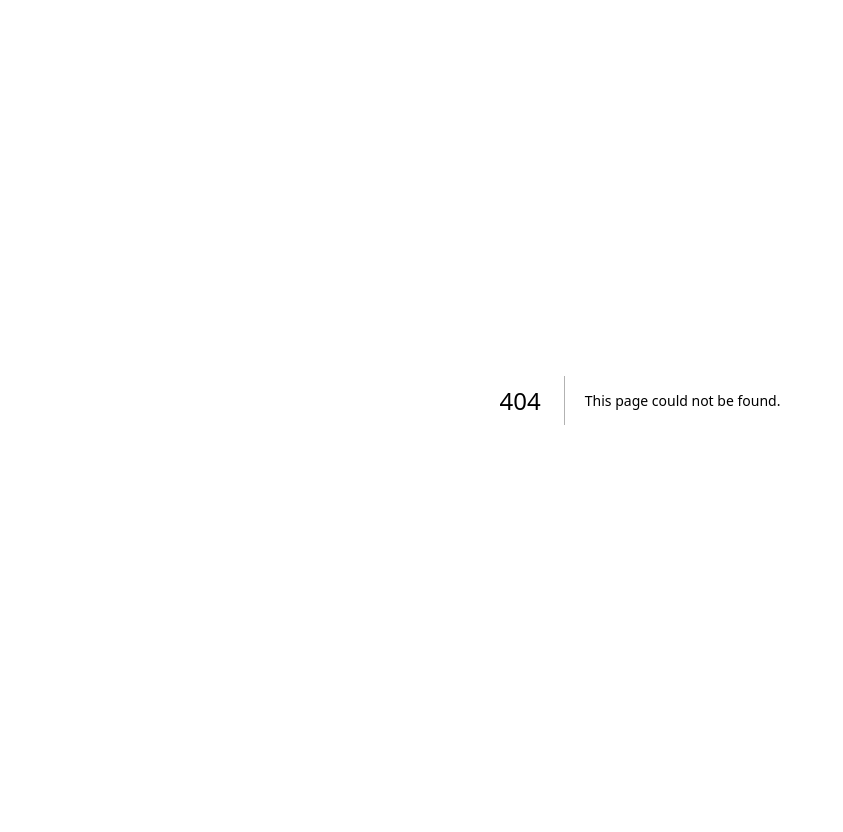
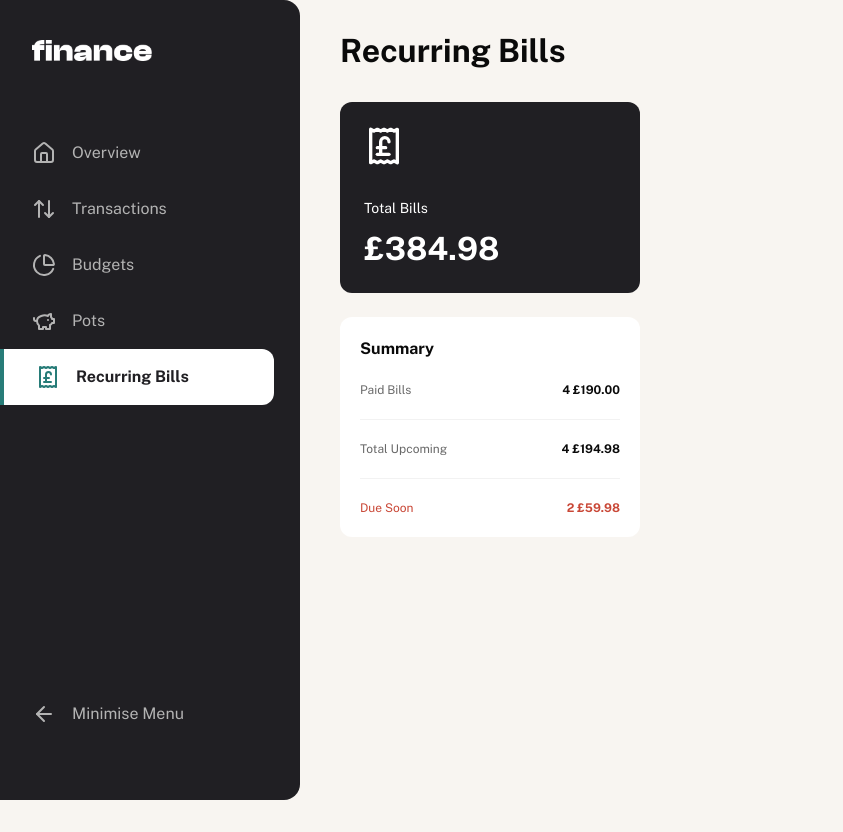
Before and after one commit to NatGlass/personal-finance-app-new, a Next.js app: page /recurring-bills in a window 1280 px wide. Before the commit this address had no page. Shown: the whole page, without its empty margins (0-843 px from the left). Before the commit the page ends 800 px from the top, so only its background shows below. Built offline with nearby package versions, Linux system fonts and the light colour scheme.

Commit message:
bill cards

```diff
--- a/src/app/(protected)/layout.tsx
+++ b/src/app/(protected)/layout.tsx
@@ -1,6 +1,6 @@
 import Sidebar from "@/components/navigation/sidebar";
 
-function ProtectedLayout({ children }: { children: React.ReactNode }) {
+async function ProtectedLayout({ children }: { children: React.ReactNode }) {
   return (
     <div className="w-full h-full">
       <Sidebar />
--- /dev/null
+++ b/src/app/(protected)/recurring-bills/_components/bill-card.tsx
@@ -0,0 +1,19 @@
+import { Typography } from "@/components/typography/typography";
+import { formatCurrency } from "@/utils/format-currency";
+import { ReceiptPoundSterlingIcon } from "lucide-react";
+
+function BillCard() {
+  return (
+    <div className="flex bg-grey-900 py-6 px-5 rounded-[12px] md:flex-col md:items-start text-white items-center gap-x-5 lg:p-6 w-full">
+      <ReceiptPoundSterlingIcon className="size-10" />
+      <div className="md:mt-8">
+        <Typography variant="preset4" className="font-normal">Total Bills</Typography>
+        <Typography variant="preset1" className="mt-[11px]">
+            {formatCurrency(384.98)}
+        </Typography>
+      </div>
+    </div>
+  );
+}
+
+export default BillCard;
--- /dev/null
+++ b/src/app/(protected)/recurring-bills/_components/summary-card.tsx
@@ -0,0 +1,43 @@
+import { Typography } from "@/components/typography/typography";
+import { Separator } from "@/components/ui/separator";
+import { formatCurrency } from "@/utils/format-currency";
+
+function BillCard() {
+  return (
+    <div className="flex bg-white p-5 rounded-[12px] flex-col gap-y-5 w-full">
+      <Typography variant="preset3" className="font-bold">
+        Summary
+      </Typography>
+      <div className="flex flex-col">
+        <div className="flex justify-between items-center">
+          <Typography variant="preset5" className="font-normal text-grey-500">
+            Paid Bills
+          </Typography>
+          <Typography variant="preset5_bold">
+            4 {formatCurrency(190)}
+          </Typography>
+        </div>
+        <Separator className="my-5" />
+        <div className="flex justify-between items-center">
+          <Typography variant="preset5" className="font-normal text-grey-500">
+            Total Upcoming
+          </Typography>
+          <Typography variant="preset5_bold">
+            4 {formatCurrency(194.98)}
+          </Typography>
+        </div>
+        <Separator className="my-5" />
+        <div className="flex justify-between items-center">
+          <Typography variant="preset5" className="font-normal text-red">
+            Due Soon
+          </Typography>
+          <Typography variant="preset5_bold" className="text-red">
+            2 {formatCurrency(59.98)}
+          </Typography>
+        </div>
+      </div>
+    </div>
+  );
+}
+
+export default BillCard;
--- /dev/null
+++ b/src/app/(protected)/recurring-bills/page.tsx
@@ -0,0 +1,22 @@
+import PageContainer from "@/components/common/page-container";
+import { Typography } from "@/components/typography/typography";
+import BillCard from "./_components/bill-card";
+import SummaryCard from "./_components/summary-card";
+
+function RecurringBillsPage() {
+  return (
+    <PageContainer>
+      <div className="col-span-full row-span-full flex justify-between items-center">
+        <Typography variant="preset1" as="h1" className="mb-8">
+          Recurring Bills
+        </Typography>
+      </div>
+      <div className="col-span-full md:col-span-6 lg:col-span-4 flex flex-col gap-y-3 lg:gap-y-6">
+        <BillCard />
+        <SummaryCard />
+      </div>
+    </PageContainer>
+  );
+}
+
+export default RecurringBillsPage;
```
